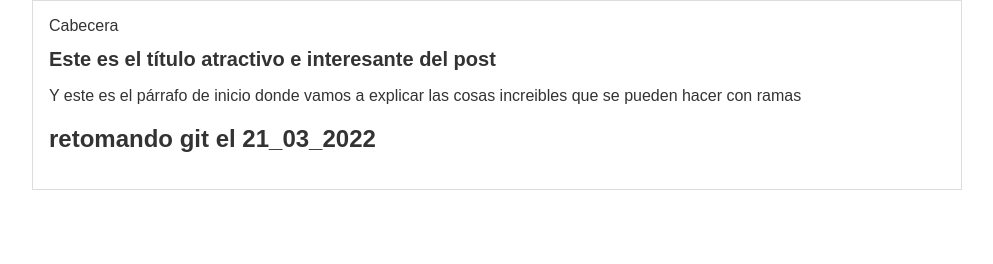
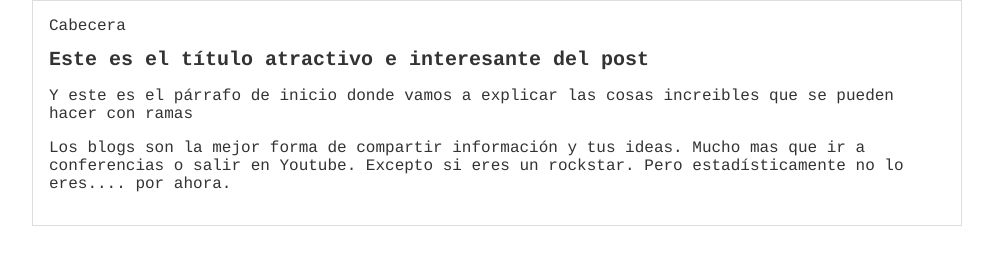
Before and after one commit to delphiluisf/practicas_git, a plain HTML site: page index.html in a window 1280 px wide. Shown: the whole page, without its empty margins (143-1136 px from the left). Drawn offline with Linux system fonts and the light colour scheme.

Commit message:
Agregado el contenido adicional del blog y una nueva tipografia

```diff
--- a/css/estilos.css
+++ b/css/estilos.css
@@ -2,7 +2,7 @@ body
 {
     color: #333;
     text-align: center;
-    font-family: "Arial";
+    font-family: "Courier";
     font-size: 16px;
     margin: 0;
     padding: 0;
--- a/index.html
+++ b/index.html
@@ -16,7 +16,10 @@
             <h1>Este es el título atractivo e interesante del post</h1>
             <p>Y este es el párrafo de inicio donde vamos a explicar las cosas increibles que se pueden
                 hacer con ramas</p>
-            <h2>retomando git el 21_03_2022</h2>
+            <p>Los blogs son la mejor forma de compartir información y tus ideas.
+                Mucho mas que ir a conferencias o salir en Youtube.
+                Excepto si eres un rockstar. Pero estadísticamente no lo eres.... por ahora.</p>
+
         </div>
     </div>
 </body>
```
